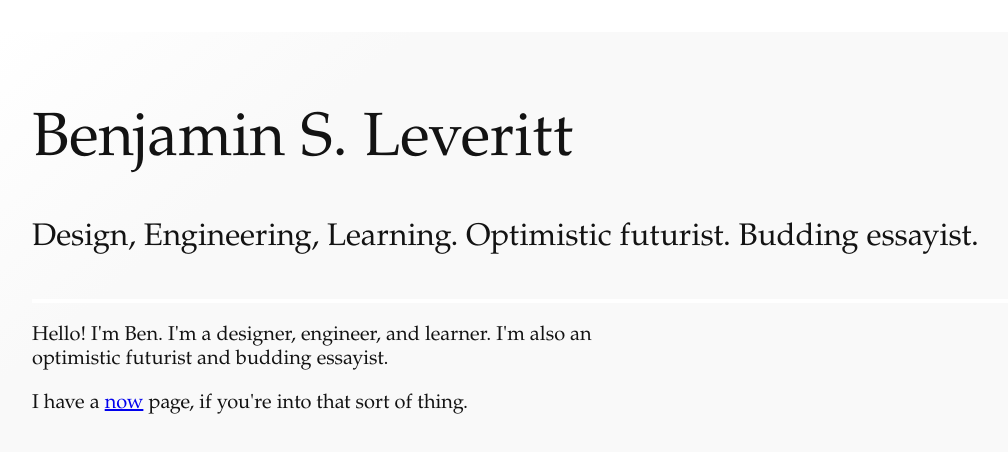
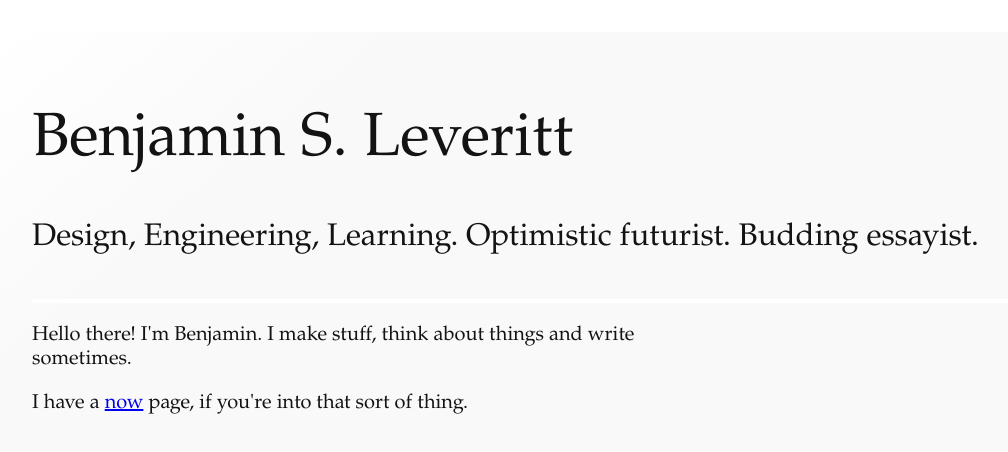
Before and after one commit to bensleveritt/benjamin.leveritt.co.uk, a SvelteKit app: page / in a window 1280 px wide. Shown: the top 452 px of the page, without its empty margins (32-1040 px from the left). Built offline with nearby package versions, Linux system fonts and the light colour scheme.

Commit message:
Update bio: Rewrite introduction paragraph to reflect new tone and style. Improve clarity and concision in presentation.

```diff
--- a/src/routes/+page.svelte
+++ b/src/routes/+page.svelte
@@ -7,10 +7,7 @@
 
 <Hr />
 
-<p>
-	Hello! I'm Ben. I'm a designer, engineer, and learner. I'm also an optimistic futurist and budding
-	essayist.
-</p>
+<p>Hello there! I'm Benjamin. I make stuff, think about things and write sometimes.</p>
 
 <p>
 	I have a <a href="/now">now</a> page, if you're into that sort of thing.
```
